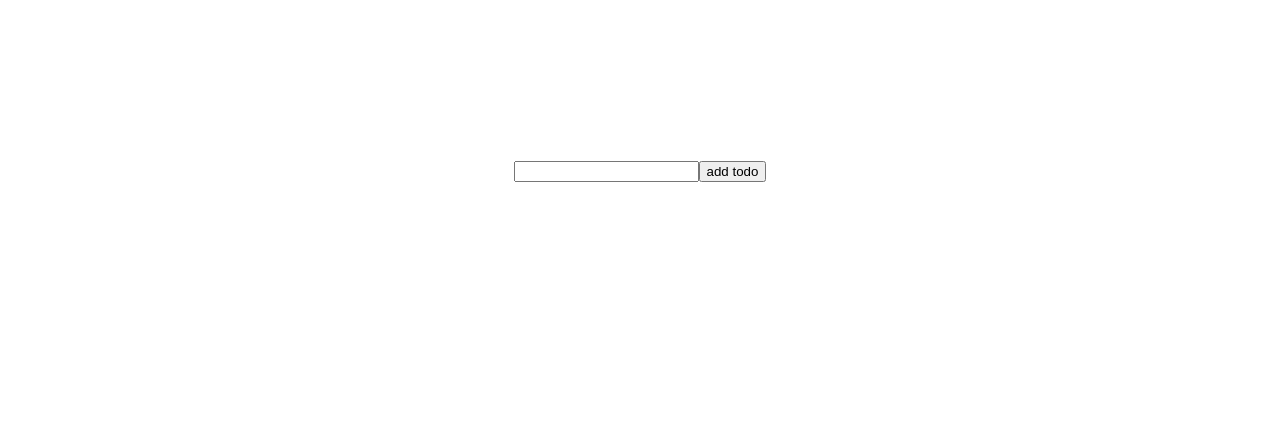
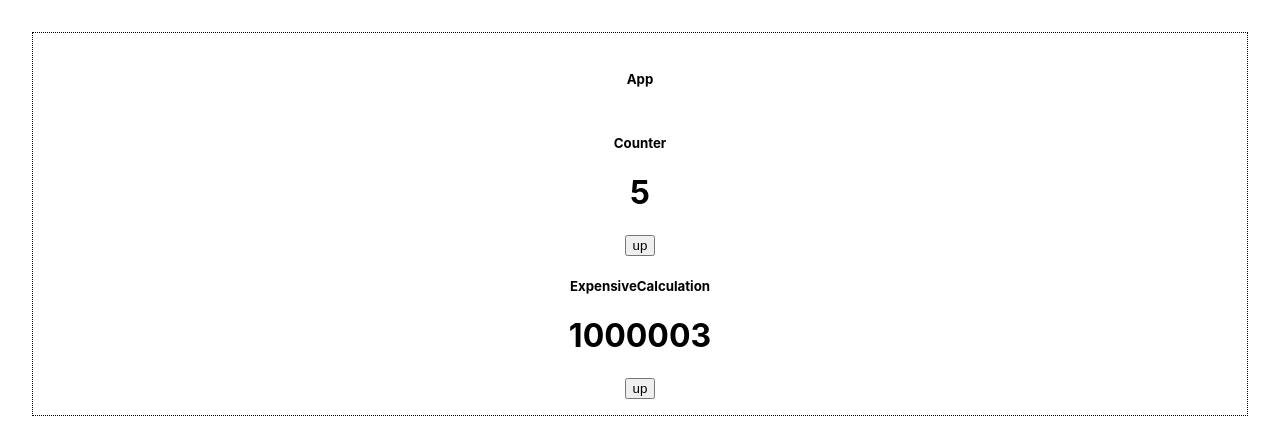
Before and after one commit to fadaee21/react_practice_2, a React (Create React App) app: page / in a window 1280 px wide. Shown: the top 438 px of the page. Built offline with nearby package versions, Linux system fonts and the light colour scheme.

Commit message:
optimize

```diff
--- a/src/AddTodo.jsx
+++ b/src/AddTodo.jsx
@@ -1,4 +1,5 @@
 import React, { useState } from 'react'
+
 import ShowTodo from './ShowTodo'
 
 const AddTodo = () => {
@@ -13,7 +14,7 @@ const AddTodo = () => {
     }
     return (
         <>
-            <div className="App">
+            <div>
                 <form onSubmit={handleSubmit} >
                     <input type={'text'} onChange={e => setTodo(e.target.value)} />
                     <button type='submit' >add todo</button>
@@ -21,6 +22,7 @@ const AddTodo = () => {
             </div>
 
             <ShowTodo todoArr={todoArr} />
+
         </>
     );
 }
--- a/src/App.css
+++ b/src/App.css
@@ -1,4 +1,10 @@
 .App {
   text-align: center;
-  margin-top: 10rem;
+  margin: 2rem;
+  padding: 1rem 0;
+  border: 1px dotted black;
 }
+
+.mt-3 {
+  margin-top: 3rem;
+}
--- a/src/App.js
+++ b/src/App.js
@@ -1,10 +1,11 @@
 import React from 'react'
-import AddTodo from './AddTodo'
 import './App.css'
+import Counter from './Counter'
 const App = () => {
   return (
     <div className='App'>
-      <AddTodo />
+      <h5>App</h5>
+      <Counter />
     </div>
   )
 }
--- /dev/null
+++ b/src/Counter.jsx
@@ -0,0 +1,20 @@
+import React, { useState } from 'react'
+import ExpensiveCalculation from './ExpensiveCalculation'
+
+const Counter = () => {
+    const [counting, setCounting] = useState(5)
+
+    const handleClick = () => setCounting(c => c + 1)
+
+
+    return (
+        <div className='mt-3'>
+            <h5>Counter</h5>
+            <h1>{counting}</h1>
+            <button onClick={handleClick}>up</button>
+            <ExpensiveCalculation handleClick={handleClick} />
+        </div>
+    )
+}
+
+export default Counter
--- /dev/null
+++ b/src/ExpensiveCalculation.jsx
@@ -0,0 +1,22 @@
+import React, { useMemo } from 'react'
+
+const ExpensiveCalculation = ({ handleClick }) => {
+
+    const jj = useMemo(() => {
+        let heavyNum = 3
+        for (let i = 0; i < 1000000; i++) {
+            heavyNum += 1;
+        }
+        return heavyNum
+    }, [])
+
+    return (
+        <>
+            <h5>ExpensiveCalculation</h5>
+            <h1>{jj}</h1>
+            <button onClick={handleClick}>up</button>
+        </>
+    );
+}
+
+export default ExpensiveCalculation
--- a/src/ShowTodo.jsx
+++ b/src/ShowTodo.jsx
@@ -1,7 +1,7 @@
 import React from 'react'
 
 const ShowTodo = ({ todoArr }) => {
-    console.log(todoArr)
+    // console.log(todoArr)
     return (
         <>
             {
@@ -15,6 +15,7 @@ const ShowTodo = ({ todoArr }) => {
                     )
                 })
             }
+
         </>
     )
 }
```
